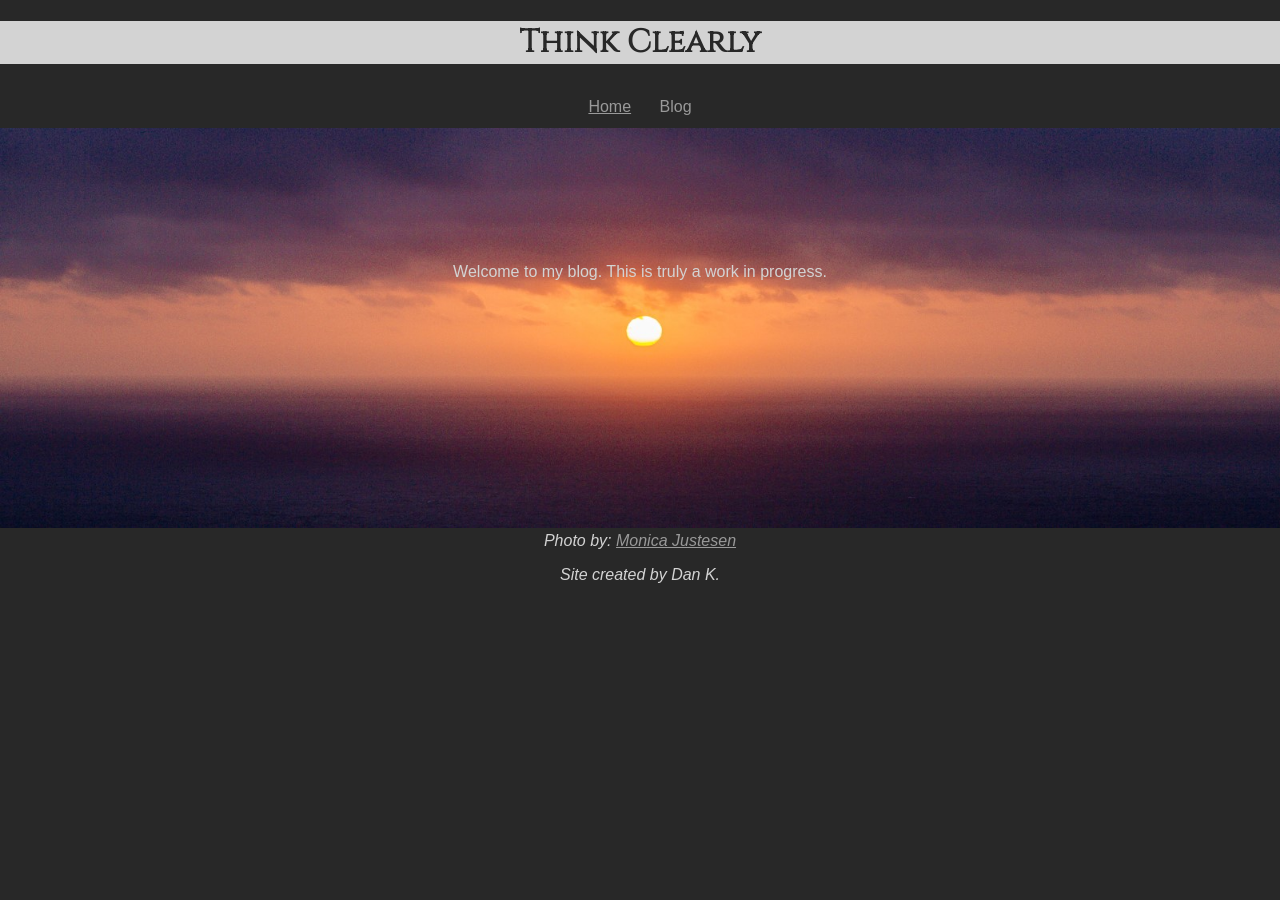
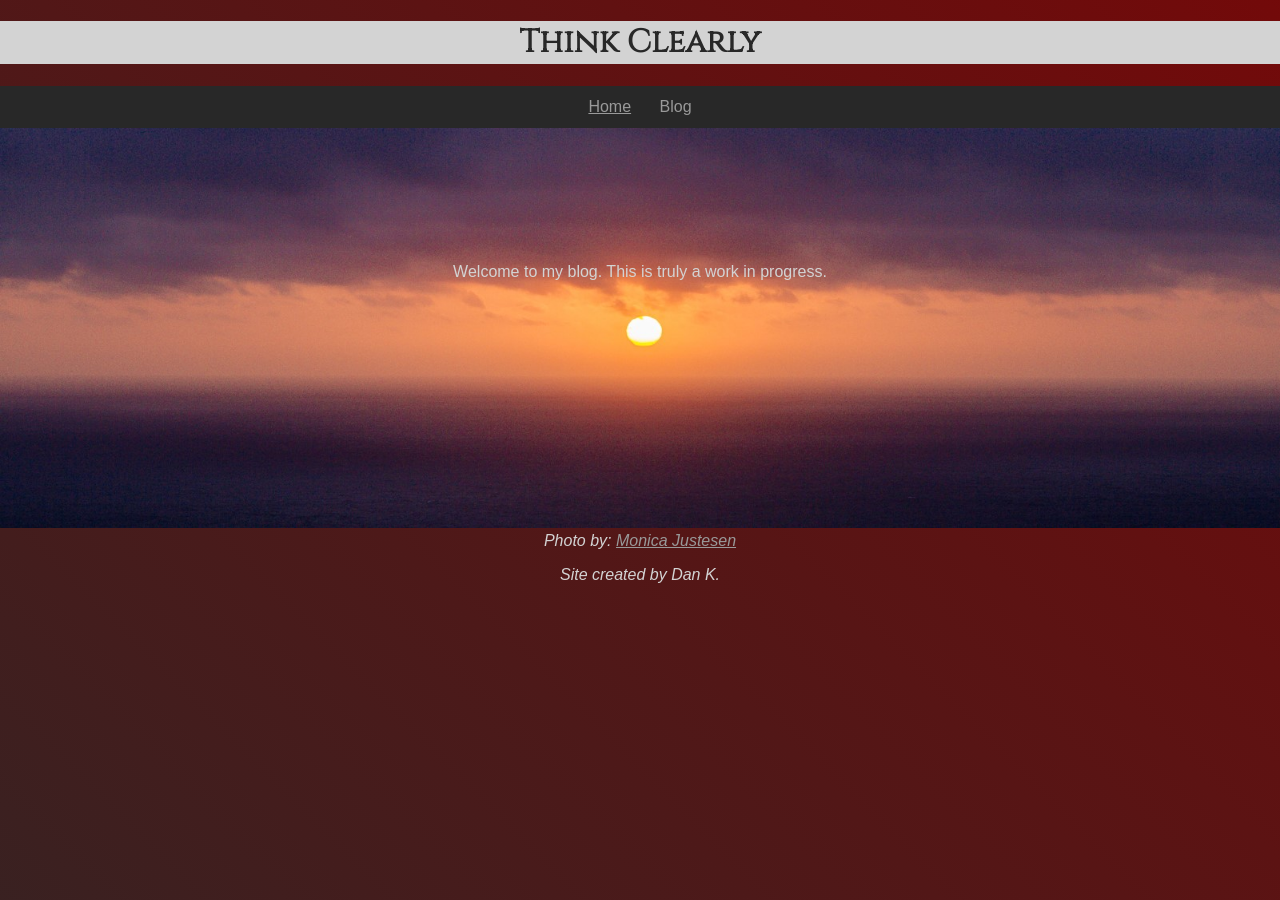
Before and after one commit to dekay2001/dekay2001.github.io, a Jekyll site: the page built from index.md, in a window 1280 px wide. Built offline with Jekyll 4.4.1, drawn with Linux system fonts in a browser that asks for light colours; some web fonts are replaced; our own code applies the rules of GitHub Pages for plain Markdown files.

Commit message:
Trying background gradients

```diff
--- a/assets/css/style.css
+++ b/assets/css/style.css
@@ -59,7 +59,21 @@ body {
     color: LightGray;
     background-color: #282828;
     font-family: 'Oxegyn', arial, verdana, sans-serif;
-    margin:auto;
+    margin:auto;background: linear-gradient(45deg, #282828, darkred, black );
+    background-size: 400% 400%;
+    animation: gradientBG 5s ease infinite;
+}
+
+@keyframes gradientBG {
+    0% {
+        background-position: 0% 50%;
+    }
+    50% {
+        background-position: 100% 50%;
+    }
+    100% {
+        background-position: 0% 50%;
+    }
 }
 
 h1, h2, h3, h4, h5{
```
